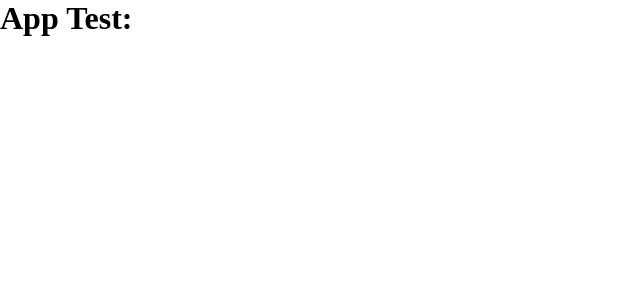
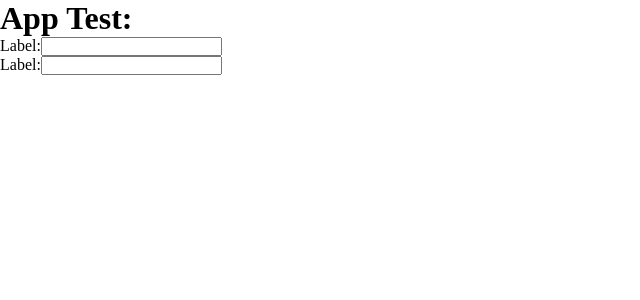
Before and after one commit to panahi-projects/vue-dube, a Vue app: page / in a window 1280 px wide. Shown: the top 300 px of the page, without its empty margins (0-640 px from the left). Built offline with nearby package versions, Linux system fonts and the light colour scheme.

Commit message:
Issue:#2 Feat:Initialize the core of project
The core of the project is initialized and a sample component (fieldTextbox.vue) created and loaded successfully

```diff
--- a/src/App.vue
+++ b/src/App.vue
@@ -1,10 +1,34 @@
-<script setup lang="ts"></script>
+<script setup lang="ts">
+import { DynamicBuilder } from '.';
+const schema = {
+  id: 'schema1',
+  fields: [
+    {
+      fieldId: '1',
+      type: 'Textbox',
+      label: 'Text 1',
+      model: 'txt1'
+    },
+    {
+      fieldId: '2',
+      type: 'Textbox',
+      label: 'Text 2',
+      model: 'txt2'
+    }
+  ]
+};
+const model = {
+  txt1: '',
+  txt2: ''
+};
+</script>
 
 <template>
   <div>
     <h1>App Test:</h1>
     <main>
       <!-- components for test goes here -->
+      <DynamicBuilder :schema="schema" :model="model"></DynamicBuilder>
     </main>
   </div>
 </template>
--- /dev/null
+++ b/src/components/Dube.vue
@@ -0,0 +1,20 @@
+<script setup lang="ts">
+import { PropType } from 'vue';
+import { FieldGroup } from './';
+import { IModel, ISchema } from '@/interfaces';
+const props = defineProps({
+  schema: {
+    type: Object as PropType<ISchema>,
+    require: true
+  },
+  model: {
+    type: Object as PropType<IModel>,
+    require: true
+  }
+});
+</script>
+<template>
+  <div class="dube" :data-cy-id="schema?.id" data-cy-class="dube">
+    <FieldGroup :schema="schema" :model="model"></FieldGroup>
+  </div>
+</template>
--- /dev/null
+++ b/src/components/FieldContainer.vue
@@ -0,0 +1,68 @@
+<script lang="ts">
+import { defineComponent, type PropType, shallowRef, onBeforeMount } from 'vue';
+import { TDynamic, TField } from '@/interfaces';
+import fieldComponents from '@/utils/loader';
+
+export default defineComponent({
+  name: 'FieldContainer',
+  props: {
+    dubeContext: {
+      type: Object
+    },
+    fieldSchema: {
+      type: Object as PropType<TField>,
+      required: true
+    },
+    model: {
+      type: Object,
+      default: {}
+    },
+    options: {
+      type: Object as PropType<TDynamic>,
+      required: false
+    }
+  }, //end props
+
+  setup(props) {
+    let dynamicComponent = shallowRef<any>(null);
+
+    const getFieldType = (field: TField): string => {
+      return 'field' + field.type;
+    }; //end getFieldType
+    const getComponent = (compName: string) => {
+      return fieldComponents[compName];
+    }; //end getComponent
+    onBeforeMount(() => {
+      // Set up the interval to check for updates
+      const intervalId = setInterval(() => {
+        // Check if the variable (dynamicComponent) has been updated with a new value
+        if (dynamicComponent.value == null || dynamicComponent.value == undefined) {
+          dynamicComponent.value = getComponent(getFieldType(props.fieldSchema));
+        } else {
+          clearInterval(intervalId);
+        }
+      }, 1);
+      // Clean up the interval when the component is unmounted
+      return () => {
+        clearInterval(intervalId);
+      };
+    }); //end onBeforeMount
+    return {
+      dynamicComponent
+    };
+  } //end setup
+}); //end defineComponent
+</script>
+<template>
+  <div v-if="dynamicComponent" class="dube-field-container">
+    <component
+      ref="child"
+      :id="fieldSchema.fieldId"
+      :is="dynamicComponent"
+      :dubeContext="dubeContext"
+      :model="model"
+      :schema="fieldSchema"
+      :formOptions="options"
+    ></component>
+  </div>
+</template>
--- /dev/null
+++ b/src/components/FieldGroup.vue
@@ -0,0 +1,53 @@
+<script setup lang="ts">
+import { PropType, computed } from 'vue';
+import FieldContainer from './FieldContainer.vue';
+import { forEach, isFunction, isNil } from 'lodash';
+import { IModel, ISchema, TField } from '@/interfaces';
+
+const dubeContext = this || {};
+
+const props = defineProps({
+  schema: {
+    type: Object as PropType<ISchema>,
+    require: true,
+  },
+  model: {
+    type: Object as PropType<IModel>,
+    require: true,
+  },
+  multiple: Boolean,
+});
+
+const fields = computed(() => {
+  const vm = props;
+  const res: Array<TField> = [];
+  if (vm.schema && vm.schema.fields) {
+    forEach(vm.schema.fields, (field: TField) => {
+      if (!vm.multiple || field.multi === true) res.push(field);
+    });
+  }
+
+  return res;
+});
+
+//METHODS:
+const fieldVisible = (field: TField) => {
+  if (isFunction(field.visible)) return field.visible.call(this, props.model, field, props.schema, this);
+  if (isNil(field.visible)) return true;
+
+  return field.visible;
+};
+</script>
+<template>
+  <div class="dube-field-group">
+    <template v-for="(field, idx) in fields">
+      <FieldContainer
+        :key="`${idx}`"
+        v-if="fieldVisible(field)"
+        :dubeContext="dubeContext"
+        :fieldSchema="field"
+        :model="model"
+      ></FieldContainer>
+    </template>
+  </div>
+</template>
--- /dev/null
+++ b/src/components/fields/fieldTextbox.vue
@@ -0,0 +1,9 @@
+<script setup lang="ts">
+let value = '';
+</script>
+<template>
+  <div class="my-textbox">
+    <label for="sampleText">Label:</label>
+    <input id="sampleText" type="text" name="sampleTextbox" v-model="value" />
+  </div>
+</template>
--- /dev/null
+++ b/src/components/index.ts
@@ -0,0 +1,2 @@
+export { default as FieldGroup } from './FieldGroup.vue';
+export { default as DynamicBuilder } from './Dube.vue';
--- /dev/null
+++ b/src/index.ts
@@ -0,0 +1,12 @@
+import { App } from 'vue';
+import * as fieldComponents from '@/utils/loader';
+
+const installComponents = (app: App<Element>): void => {
+  Object.entries(fieldComponents).forEach(([key, value]) => {
+    app.component(key, value);
+  });
+};
+
+export * from '@/utils/loader';
+export { DynamicBuilder } from '@/components';
+export default { installComponents };
--- /dev/null
+++ b/src/interfaces/index.ts
@@ -0,0 +1,32 @@
+export type TDynamic = {
+  [key: string]: any;
+};
+export type TField = {
+  fieldId: string;
+  type: string;
+  model?: string;
+  [key: string]: any;
+};
+export type TLookupFieldsList = {
+  fieldId: string;
+  lookupAlterName?: string;
+  lookupProperty: string;
+  lookupPath?: string;
+  fieldPath?: string;
+  setModel?: boolean;
+};
+export interface ISchema {
+  id: string;
+  backRoute?: string;
+  fields: TField[];
+  lookupFieldsList?: TLookupFieldsList[];
+}
+export interface IModel extends TDynamic {}
+export interface IFormOptions extends TDynamic {}
+export interface IProps {
+  dfb: any;
+  model: IModel;
+  schema: ISchema;
+  formOptions: IFormOptions;
+  disabled: boolean;
+}
--- /dev/null
+++ b/src/utils/loader.ts
@@ -0,0 +1,10 @@
+let fieldComponents: any = {};
+const componentsList = ['fieldTextbox'];
+
+componentsList.forEach(async (componentName) => {
+  const component = await import(`../components/fields/${componentName}.vue`);
+  console.log(componentName, component.default);
+  fieldComponents[componentName as keyof typeof fieldComponents] = component.default;
+});
+
+export default fieldComponents;
```
